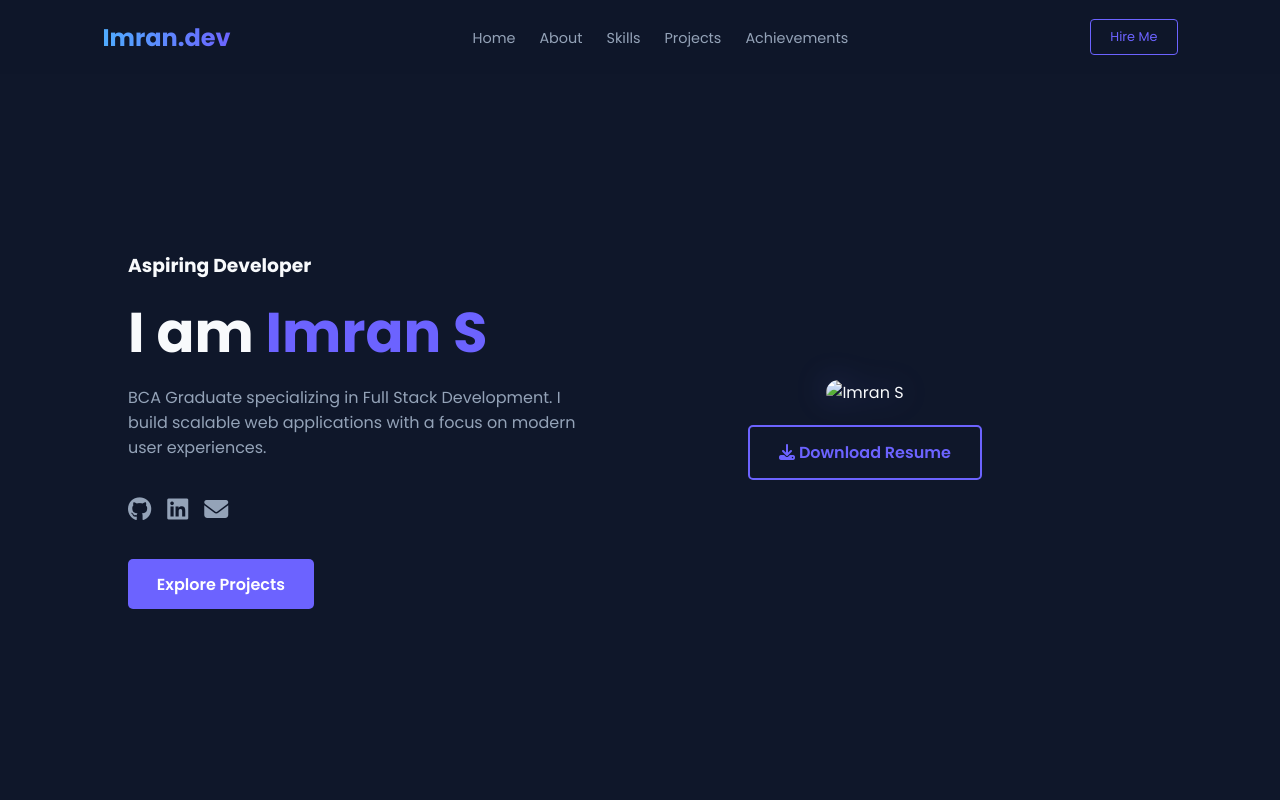
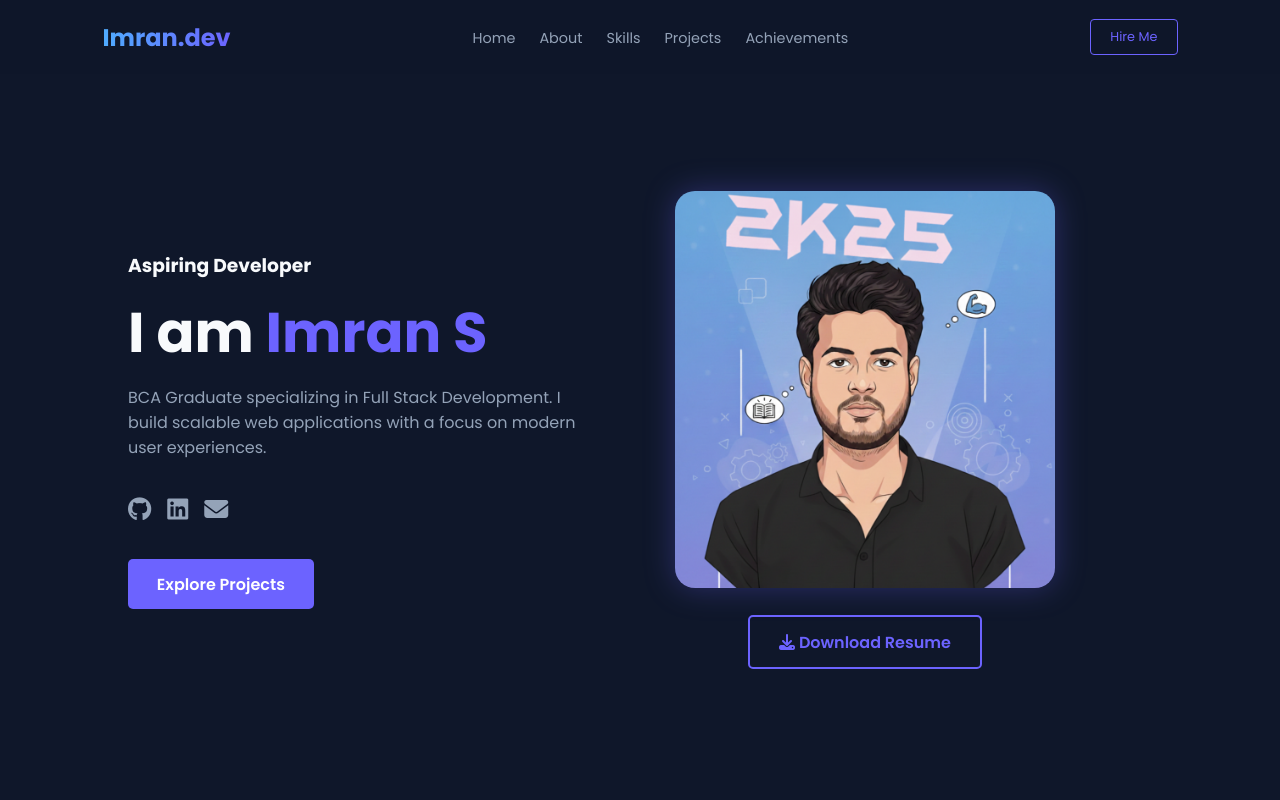
Before and after one commit to Imran2005027/imranportfolio, a plain HTML site: page index.html in a window 1280 px wide. Shown: the top 800 px of the page. Drawn offline with Linux system fonts and the light colour scheme.

Commit message:
Update index.html

```diff
--- a/index.html
+++ b/index.html
@@ -38,9 +38,9 @@
 
         <div class="hero-img-container">
             <div class="hero-img">
-                <img src="assets/imran.png" alt="Imran S">
+                <img src="asset/imran.png" alt="Imran S">
             </div>
-            <a href="assets/Imran.pdf" download class="btn btn-outline resume-btn">
+            <a href="asset/Imran.pdf" download class="btn btn-outline resume-btn">
                 <i class="fas fa-download"></i> Download Resume
             </a>
         </div>
```
